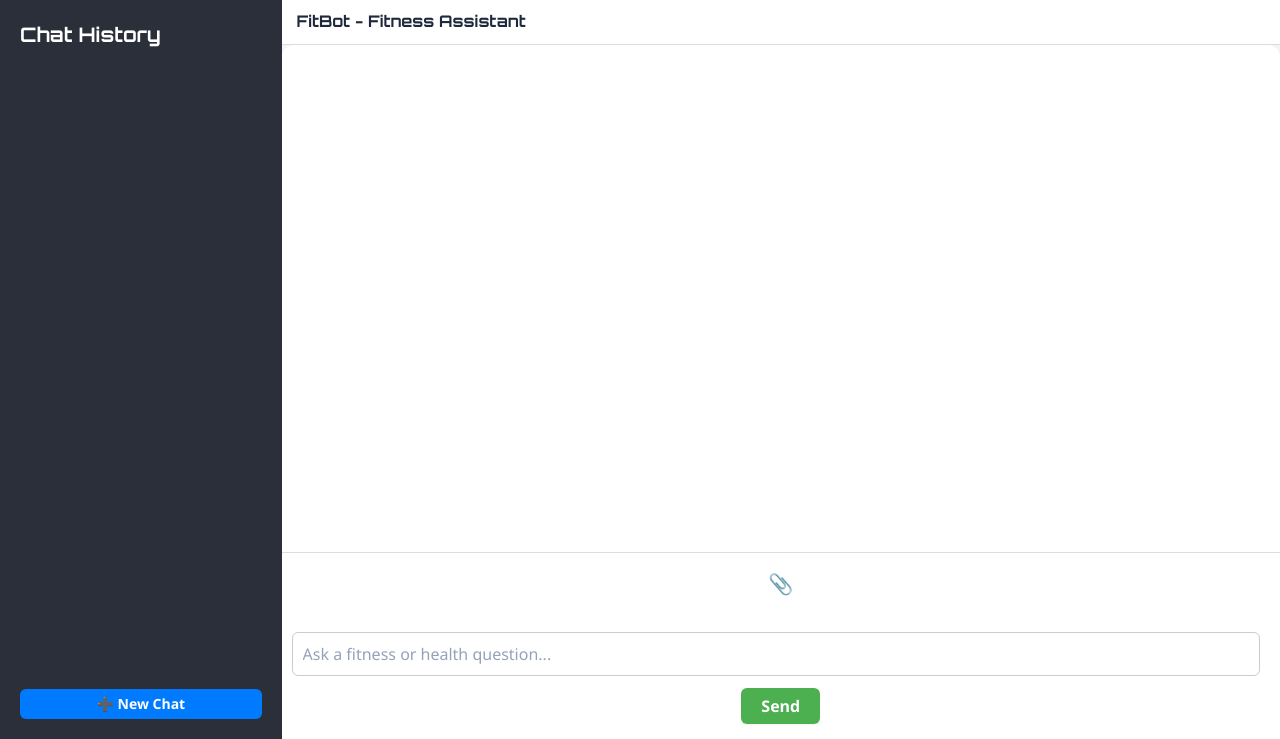
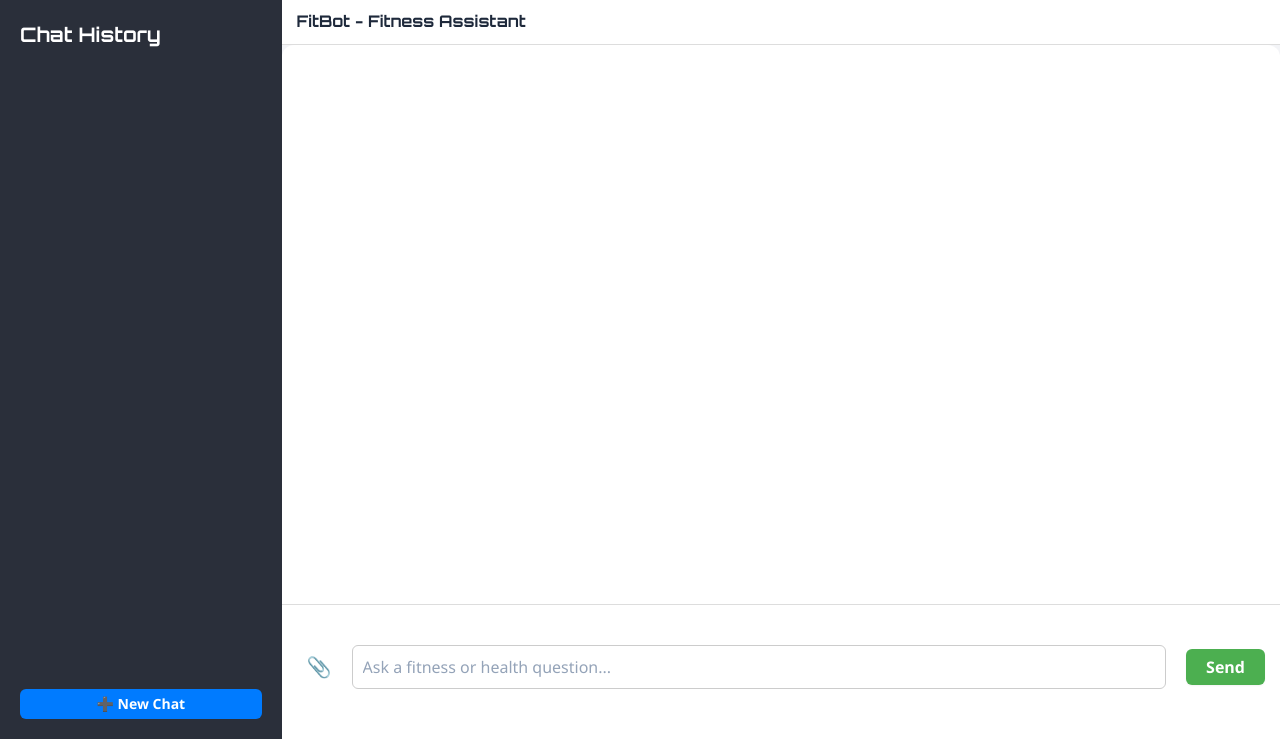
Before and after one commit to BHUPESHio/Fitrack, a Flask app: page /chat in a window 1280 px wide. Shown: the part 79-818 px from the top of the page. Run offline with Flask 3, Linux system fonts and the light colour scheme; the visitor is signed in with stand-in values (Sample User, id 1); data that the repository does not hold is empty; some libraries are stand-ins or nearby versions.

Commit message:
Add files via upload

```diff
--- a/templates/chat.html
+++ b/templates/chat.html
@@ -79,7 +79,11 @@
 
     .chat-form {
       display: flex;
-      padding: 15px;
+      flex-direction: column;
+      align-items: stretch;
+      gap: 10px;
+      padding: 20px 15px 30px 15px;
+      min-height: 120px;
       background: white;
       border-top: 1px solid #ddd;
     }
@@ -214,15 +218,23 @@
 
   <div class="main">
     <div class="top-bar">
-      <div><strong>FitBot - Fitness Assistant</strong></div>
+      <div style="display: flex; align-items: center; justify-content: space-between; width: 100%;">
+        <div><strong>FitBot - Fitness Assistant</strong></div>
+        <div id="chatActions" style="display: none; align-items: center; gap: 10px;">
+          <button id="downloadPdfBtn" title="Download PDF" style="background: none; border: none; cursor: pointer; font-size: 20px;" onclick="downloadCurrentChatPdf()">📄</button>
+          <button id="deleteChatBtn" title="Delete Chat" style="background: none; border: none; cursor: pointer; font-size: 20px; color: #f44336;" onclick="deleteCurrentChat()">🗑️</button>
+        </div>
+      </div>
     </div>
     <div id="messages" class="chat-window"></div>
     <form id="chatForm" class="chat-form" enctype="multipart/form-data">
-      <label for="fileInput" class="upload-label">📎</label>
-      <input type="file" id="fileInput" name="file" accept="image/*,.pdf,.doc,.txt" style="display: none;" />
-      <div id="filePreview" style="margin-right: 10px; font-size: 14px;"></div>
-      <input type="text" id="messageInput" placeholder="Ask a fitness or health question..." required />
-      <button type="submit">Send</button>
+      <div id="filePreview" style="width:100%; font-size: 14px; margin-bottom: 10px;"></div>
+      <div style="display: flex; flex-direction: row; align-items: center; gap: 10px; width: 100%; margin-bottom: 20px;">
+        <label for="fileInput" class="upload-label" style="margin-bottom:0;">📎</label>
+        <input type="file" id="fileInput" name="file" accept="image/*,.pdf,.doc,.txt" style="display: none;" />
+        <input type="text" id="messageInput" placeholder="Ask a fitness or health question..." required style="margin-bottom:0; flex:1;" />
+        <button type="submit" style="margin-bottom:0;">Send</button>
+      </div>
     </form>
   </div>
 </div>
@@ -254,46 +266,62 @@
 
     addMessage(data.question, 'user');
     addMessage(marked.parse(data.reply), 'bot');  // ✅ Parse Markdown
+    document.getElementById('chatActions').style.display = 'flex';
+  }
 
-    // 📄 PDF Button
-    const pdfBtn = document.createElement('button');
-    pdfBtn.textContent = '📄 Download as PDF';
-    pdfBtn.className = 'new-chat-btn';
-    pdfBtn.style.marginTop = '10px';
-    pdfBtn.onclick = () => {
-      window.open(`/api/chat/pdf/${id}`, '_blank');
-    };
-    messages.appendChild(pdfBtn);
+  function downloadCurrentChatPdf() {
+    if (currentChatId) {
+      window.open(`/api/chat/pdf/${currentChatId}`, '_blank');
+    }
+  }
 
-    // 🗑️ Delete Button
-    const deleteBtn = document.createElement('button');
-    deleteBtn.textContent = '🗑️ Delete Chat';
-    deleteBtn.className = 'new-chat-btn';
-    deleteBtn.style.backgroundColor = '#f44336';
-    deleteBtn.style.marginLeft = '10px';
-    deleteBtn.onclick = async () => {
+  async function deleteCurrentChat() {
+    if (currentChatId) {
       if (confirm("Are you sure you want to delete this chat?")) {
-        await fetch(`/api/chat/delete/${id}`, { method: 'DELETE' });
+        await fetch(`/api/chat/delete/${currentChatId}`, { method: 'DELETE' });
         startNewChat();
         fetchChatHistory();
       }
-    };
-    messages.appendChild(deleteBtn);
+    }
   }
 
   function addMessage(text, type) {
     const div = document.createElement('div');
     div.className = `message ${type}`;
 
-    // ✅ Add markdown support for bot responses
     if (type === 'bot') {
       div.innerHTML = marked.parse(text);
       div.classList.add('bot-markdown');
+      // Create a container for the bot reply and copy button
+      const container = document.createElement('div');
+      container.style.display = 'flex';
+      container.style.flexDirection = 'column';
+      container.style.alignItems = 'flex-start';
+      // Bot reply
+      container.appendChild(div);
+      // Copy button below reply, left corner
+      const copyBtn = document.createElement('button');
+      copyBtn.innerHTML = '📋';
+      copyBtn.title = 'Copy reply';
+      copyBtn.style.background = 'none';
+      copyBtn.style.border = 'none';
+      copyBtn.style.cursor = 'pointer';
+      copyBtn.style.fontSize = '18px';
+      copyBtn.style.marginTop = '4px';
+      copyBtn.style.marginLeft = '0';
+      copyBtn.onclick = function() {
+        // Remove markdown formatting for copy
+        const temp = document.createElement('div');
+        temp.innerHTML = marked.parse(text);
+        const plainText = temp.textContent || temp.innerText || '';
+        navigator.clipboard.writeText(plainText);
+      };
+      container.appendChild(copyBtn);
+      document.getElementById('messages').appendChild(container);
     } else {
       div.innerHTML = text;
+      document.getElementById('messages').appendChild(div);
     }
-
-    document.getElementById('messages').appendChild(div);
   }
 
   function startNewChat() {
@@ -309,6 +337,7 @@
 
     addMessage(message, 'user');
     addMessage('<span class="loading">Typing...</span>', 'bot');
+    document.getElementById('chatActions').style.display = 'flex';
 
     const formData = new FormData();
     formData.append('message', message);
```
